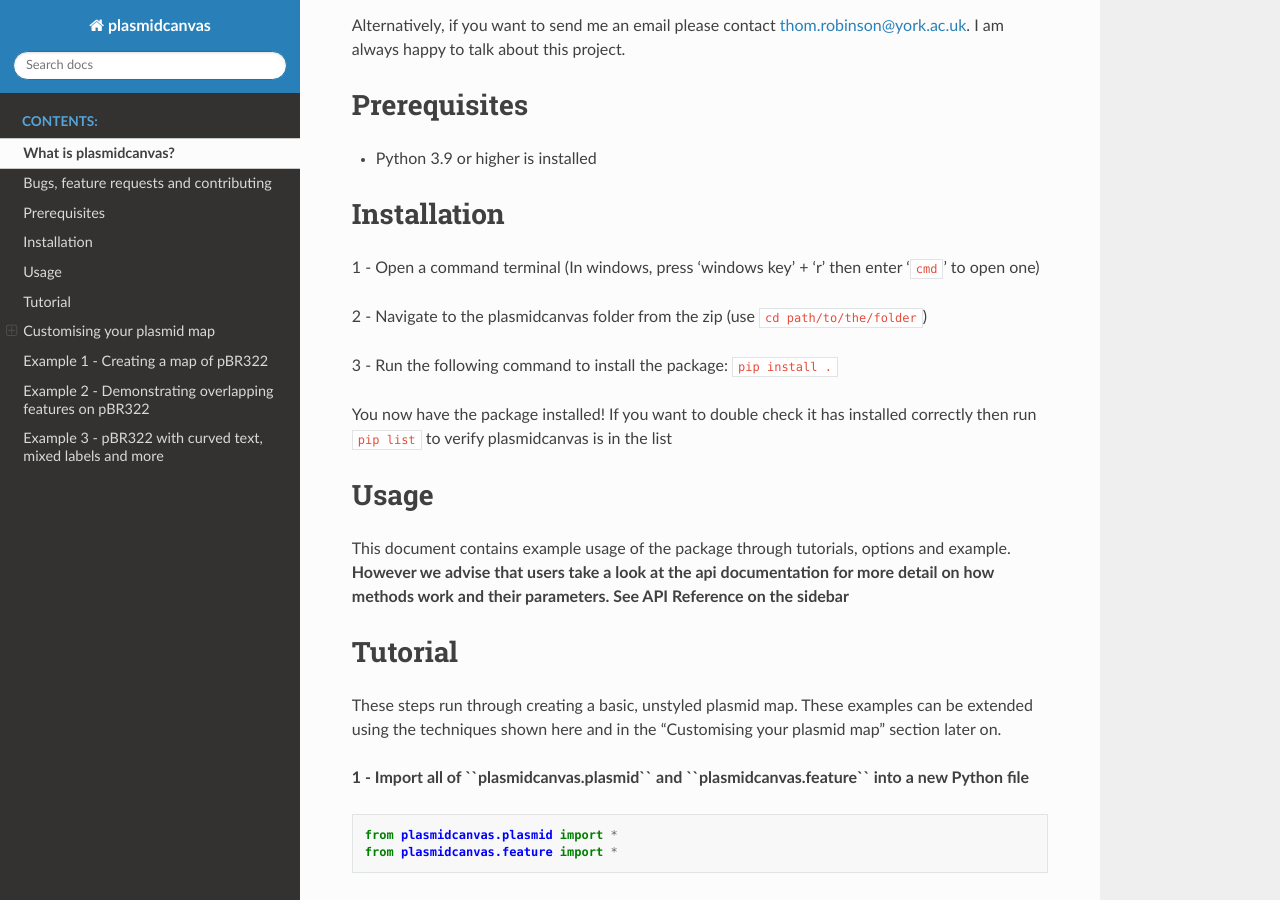
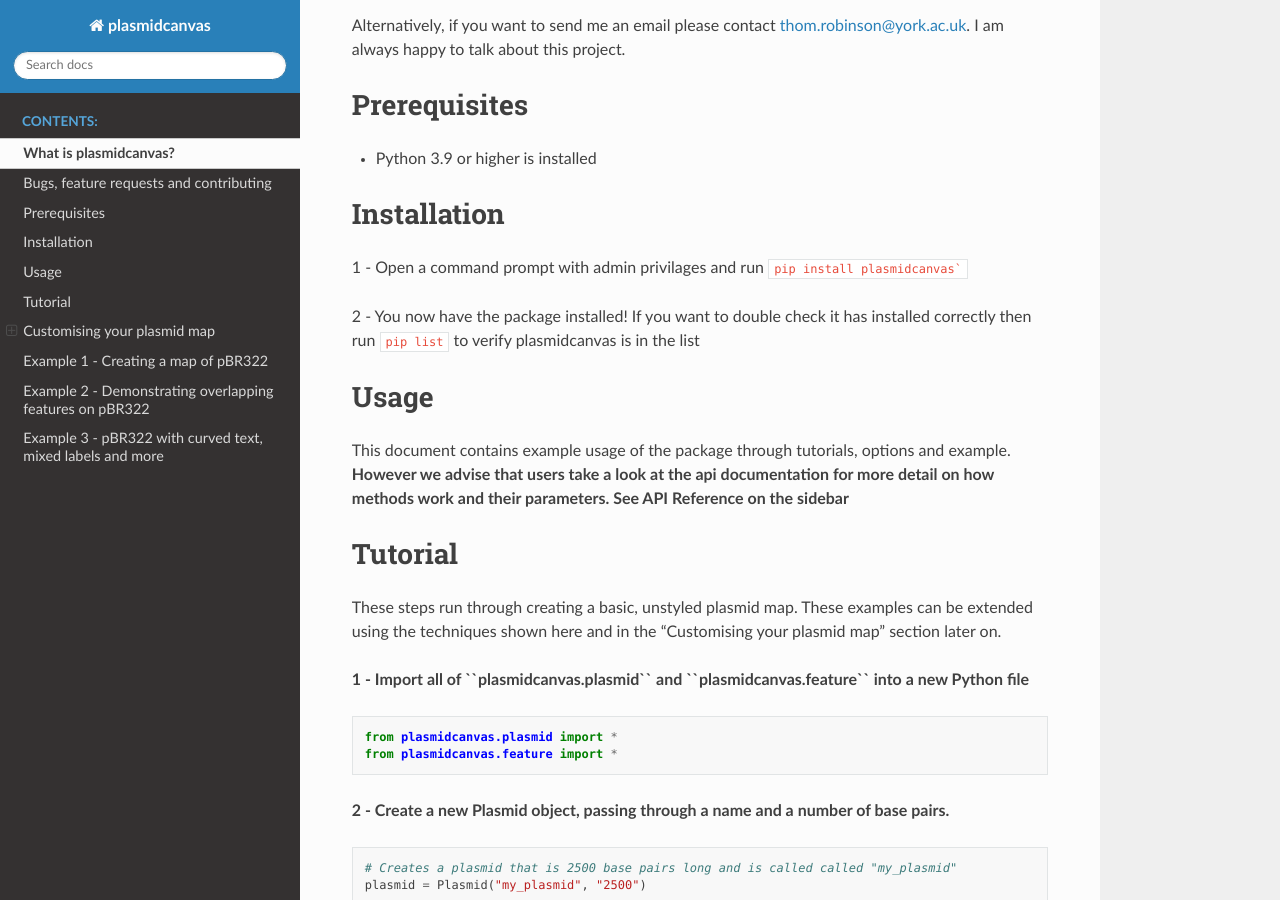
Before and after one commit to th0mr/plasmidcanvas, a Sphinx documentation site: the page built from docs/installation_and_usage.rst, in a window 1280 px wide and 900 px high, scrolled down 1119 px. Built offline with Sphinx 7.4.7 and the Read the Docs theme 2.0.0, drawn with Linux system fonts in a browser that asks for light colours.

Commit message:
installation instruction tweak

````diff
--- a/docs/installation_and_usage.rst
+++ b/docs/installation_and_usage.rst
@@ -40,13 +40,9 @@ Prerequisites
 Installation
 ============
 
-1 - Open a command terminal (In windows, press 'windows key' + 'r' then enter '``cmd``' to open one)
+1 - Open a command prompt with admin privilages and run ``pip install plasmidcanvas```
 
-2 - Navigate to the plasmidcanvas folder from the zip (use ``cd path/to/the/folder``)
-
-3 - Run the following command to install the package:  ``pip install .``
-
-You now have the package installed! If you want to double check it has installed correctly then run ``pip list`` to verify plasmidcanvas is in the list
+2 - You now have the package installed! If you want to double check it has installed correctly then run ``pip list`` to verify plasmidcanvas is in the list
 
 Usage
 =====
````
